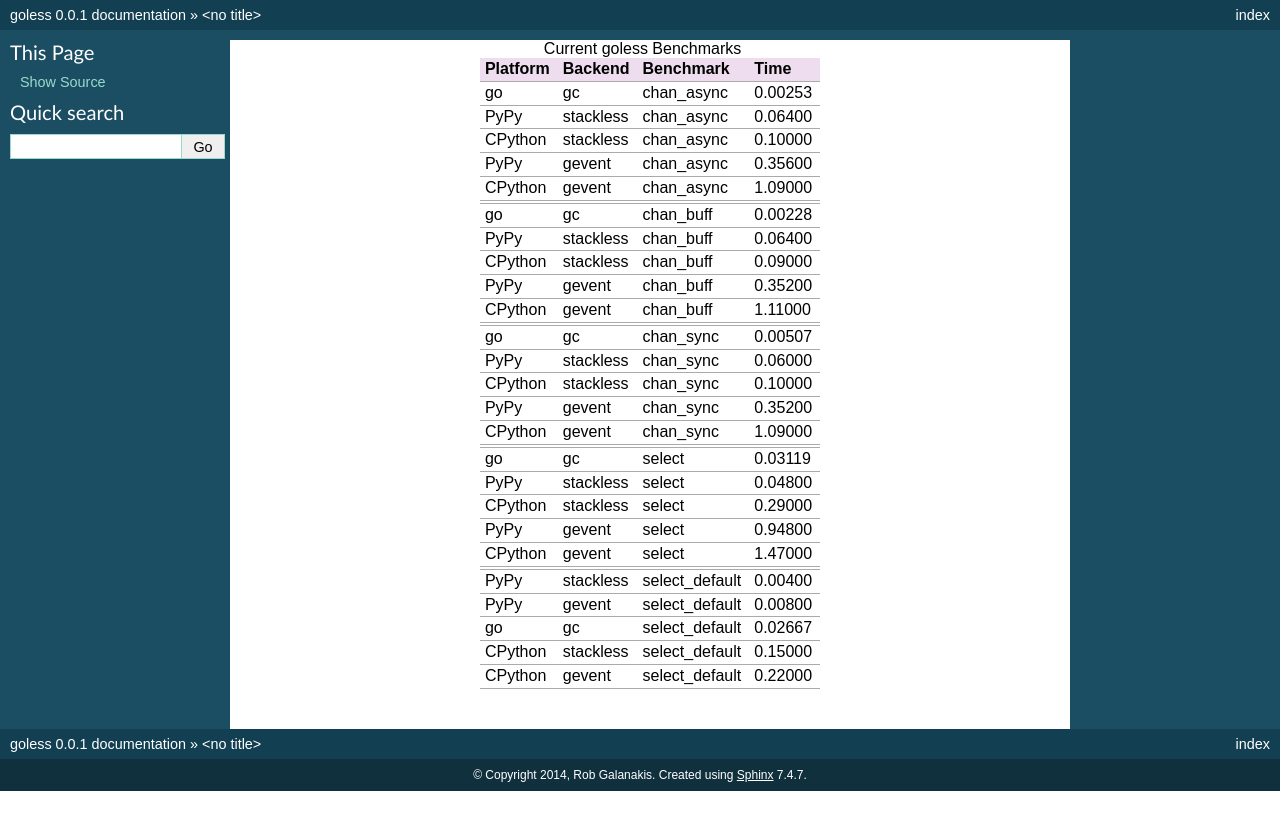
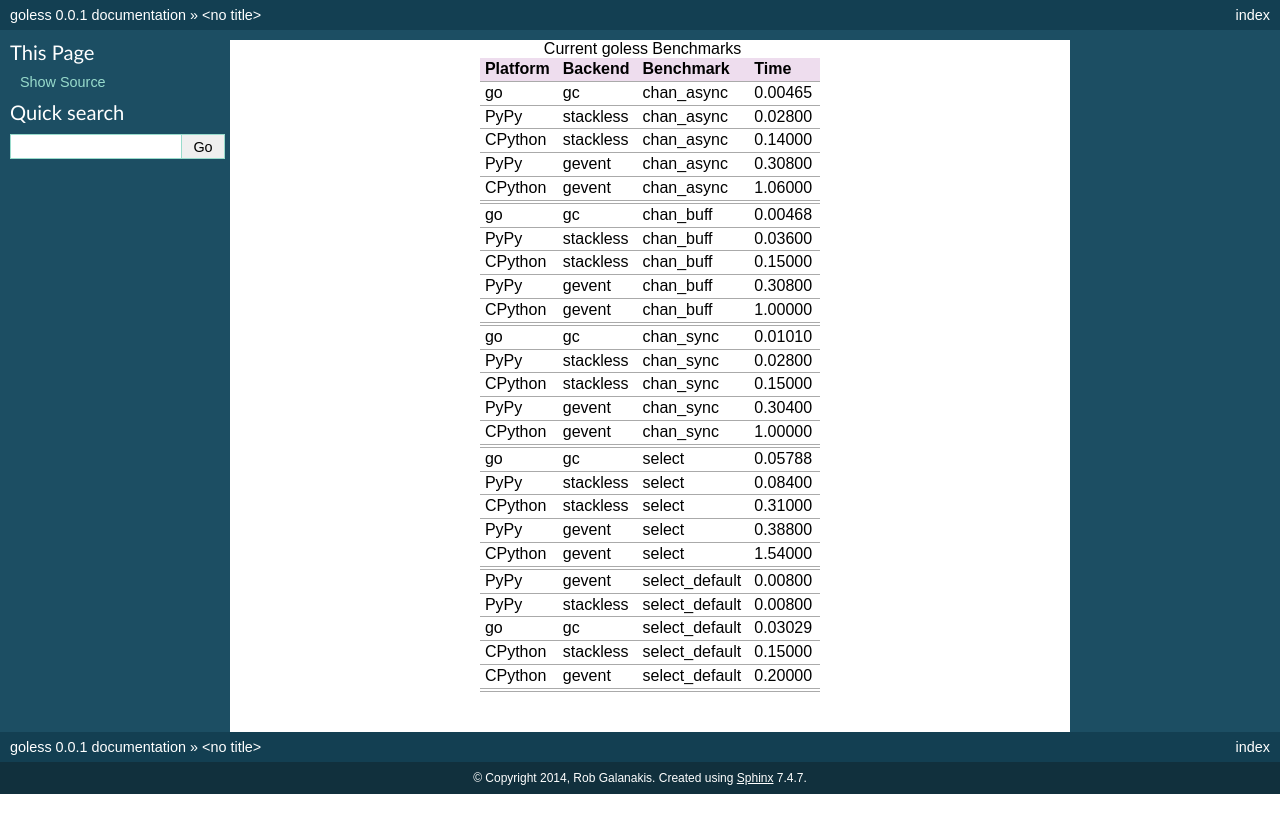
Before and after one commit to rgalanakis/goless, a Sphinx documentation site: the page built from doc/benchtable.rst, in a window 1280 px wide. Shown: the top 833 px of the page. Built offline with Sphinx 7.4.7, drawn with Linux system fonts in a browser that asks for light colours.

```diff
--- a/doc/benchtable.rst
+++ b/doc/benchtable.rst
@@ -1,35 +1,64 @@
 .. table:: Current goless Benchmarks
 
-    ======== ========= ============== =======
-    Platform Backend   Benchmark      Time
-    ======== ========= ============== =======
-    go       gc        chan_async     0.00253
-    PyPy     stackless chan_async     0.06400
-    CPython  stackless chan_async     0.10000
-    PyPy     gevent    chan_async     0.35600
-    CPython  gevent    chan_async     1.09000
-    ~~~~~~~~ ~~~~~~~~~ ~~~~~~~~~~~~~~ ~~~~~~~
-    go       gc        chan_buff      0.00228
-    PyPy     stackless chan_buff      0.06400
-    CPython  stackless chan_buff      0.09000
-    PyPy     gevent    chan_buff      0.35200
-    CPython  gevent    chan_buff      1.11000
-    ~~~~~~~~ ~~~~~~~~~ ~~~~~~~~~~~~~~ ~~~~~~~
-    go       gc        chan_sync      0.00507
-    PyPy     stackless chan_sync      0.06000
-    CPython  stackless chan_sync      0.10000
-    PyPy     gevent    chan_sync      0.35200
-    CPython  gevent    chan_sync      1.09000
-    ~~~~~~~~ ~~~~~~~~~ ~~~~~~~~~~~~~~ ~~~~~~~
-    go       gc        select         0.03119
-    PyPy     stackless select         0.04800
-    CPython  stackless select         0.29000
-    PyPy     gevent    select         0.94800
-    CPython  gevent    select         1.47000
-    ~~~~~~~~ ~~~~~~~~~ ~~~~~~~~~~~~~~ ~~~~~~~
-    PyPy     stackless select_default 0.00400
-    PyPy     gevent    select_default 0.00800
-    go       gc        select_default 0.02667
-    CPython  stackless select_default 0.15000
-    CPython  gevent    select_default 0.22000
-    ======== ========= ============== =======
+    +--------+---------+--------------+-------+
+    |Platform|Backend  |Benchmark     |Time   |
+    +========+=========+==============+=======+
+    |go      |gc       |chan_async    |0.00465|
+    +--------+---------+--------------+-------+
+    |PyPy    |stackless|chan_async    |0.02800|
+    +--------+---------+--------------+-------+
+    |CPython |stackless|chan_async    |0.14000|
+    +--------+---------+--------------+-------+
+    |PyPy    |gevent   |chan_async    |0.30800|
+    +--------+---------+--------------+-------+
+    |CPython |gevent   |chan_async    |1.06000|
+    +--------+---------+--------------+-------+
+    |        |         |              |       |
+    +--------+---------+--------------+-------+
+    |go      |gc       |chan_buff     |0.00468|
+    +--------+---------+--------------+-------+
+    |PyPy    |stackless|chan_buff     |0.03600|
+    +--------+---------+--------------+-------+
+    |CPython |stackless|chan_buff     |0.15000|
+    +--------+---------+--------------+-------+
+    |PyPy    |gevent   |chan_buff     |0.30800|
+    +--------+---------+--------------+-------+
+    |CPython |gevent   |chan_buff     |1.00000|
+    +--------+---------+--------------+-------+
+    |        |         |              |       |
+    +--------+---------+--------------+-------+
+    |go      |gc       |chan_sync     |0.01010|
+    +--------+---------+--------------+-------+
+    |PyPy    |stackless|chan_sync     |0.02800|
+    +--------+---------+--------------+-------+
+    |CPython |stackless|chan_sync     |0.15000|
+    +--------+---------+--------------+-------+
+    |PyPy    |gevent   |chan_sync     |0.30400|
+    +--------+---------+--------------+-------+
+    |CPython |gevent   |chan_sync     |1.00000|
+    +--------+---------+--------------+-------+
+    |        |         |              |       |
+    +--------+---------+--------------+-------+
+    |go      |gc       |select        |0.05788|
+    +--------+---------+--------------+-------+
+    |PyPy    |stackless|select        |0.08400|
+    +--------+---------+--------------+-------+
+    |CPython |stackless|select        |0.31000|
+    +--------+---------+--------------+-------+
+    |PyPy    |gevent   |select        |0.38800|
+    +--------+---------+--------------+-------+
+    |CPython |gevent   |select        |1.54000|
+    +--------+---------+--------------+-------+
+    |        |         |              |       |
+    +--------+---------+--------------+-------+
+    |PyPy    |gevent   |select_default|0.00800|
+    +--------+---------+--------------+-------+
+    |PyPy    |stackless|select_default|0.00800|
+    +--------+---------+--------------+-------+
+    |go      |gc       |select_default|0.03029|
+    +--------+---------+--------------+-------+
+    |CPython |stackless|select_default|0.15000|
+    +--------+---------+--------------+-------+
+    |CPython |gevent   |select_default|0.20000|
+    +--------+---------+--------------+-------+
+    +--------+---------+--------------+-------+
```
Also changed, not shown: write_benchresults.py (+15 -8 lines).
